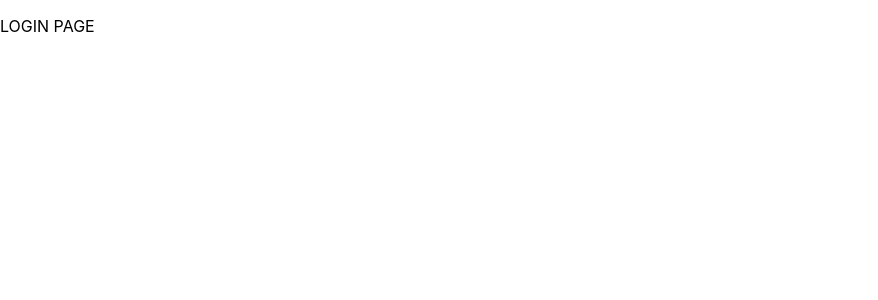
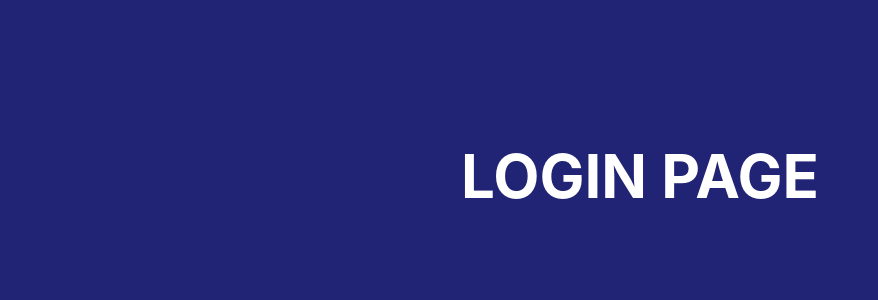
Before and after one commit to Bermeu/W7CHWE-FRONT-josep-conejero, a React (Create React App) app: page /login in a window 1280 px wide. Shown: the top 300 px of the page, without its empty margins (0-878 px from the left). Built offline with nearby package versions, Linux system fonts and the light colour scheme.

Commit message:
Modified css from login page and register page

```diff
--- a/src/components/pages/HomePage.js
+++ b/src/components/pages/HomePage.js
@@ -22,7 +22,6 @@ const HomePage = () => {
   const Container = styled.main`
     width: 100%;
     text-align: center;
-    background-color: #212375;
     color: #fff;
     font-size: large;
     padding-top: 100px;
--- a/src/components/pages/LoginPage.js
+++ b/src/components/pages/LoginPage.js
@@ -1,6 +1,7 @@
 /* import { useSelector } from "react-redux"; */
 /* import { useNavigate } from "react-router-dom"; */
 /* import LoginForm from "../forms/LoginForm"; */
+import styled from "styled-components";
 
 const LoginPage = () => {
   /* let navigate = useNavigate();
@@ -12,11 +13,32 @@ const LoginPage = () => {
   if (userState.profile.name) {
     navigate("/home");
   } */
+  const Container = styled.main`
+    width: 100%;
+    text-align: center;
+    color: #fff;
+    font-size: large;
+    padding-top: 100px;
+    display: flex;
+    flex-direction: column;
+    justify-content: center;
+    align-items: center;
+  `;
 
+  const Heading = styled.h1`
+    padding-bottom: 100px;
+    font-size: 60px;
+  `;
+
+  const Band = styled.div`
+    padding-bottom: 100px;
+  `;
   return (
-    <div>
-      <p>LOGIN PAGE</p>
-    </div>
+    <Container>
+      <Heading>LOGIN PAGE</Heading>
+
+      <Band></Band>
+    </Container>
   );
 };
 
--- a/src/components/pages/RegisterPage.js
+++ b/src/components/pages/RegisterPage.js
@@ -1,6 +1,7 @@
 /* import { useSelector } from "react-redux"; */
 /* import { useNavigate } from "react-router-dom"; */
 /* import LoginForm from "../forms/LoginForm"; */
+import styled from "styled-components";
 
 const RegisterPage = () => {
   /* let navigate = useNavigate();
@@ -13,10 +14,33 @@ const RegisterPage = () => {
     navigate("/home");
   } */
 
+  const Container = styled.main`
+    width: 100%;
+    text-align: center;
+    color: #fff;
+    font-size: large;
+    padding-top: 100px;
+    display: flex;
+    flex-direction: column;
+    justify-content: center;
+    align-items: center;
+  `;
+
+  const Heading = styled.h1`
+    padding-bottom: 100px;
+    font-size: 60px;
+  `;
+
+  const Band = styled.div`
+    padding-bottom: 100px;
+  `;
+
   return (
-    <div>
-      <p>REGISTER PAGE</p>
-    </div>
+    <Container>
+      <Heading>REGISTER PAGE</Heading>
+
+      <Band></Band>
+    </Container>
   );
 };
 
--- a/src/index.css
+++ b/src/index.css
@@ -5,4 +5,5 @@ body {
     sans-serif;
   -webkit-font-smoothing: antialiased;
   -moz-osx-font-smoothing: grayscale;
+  background-color: #212375;
 }
```
